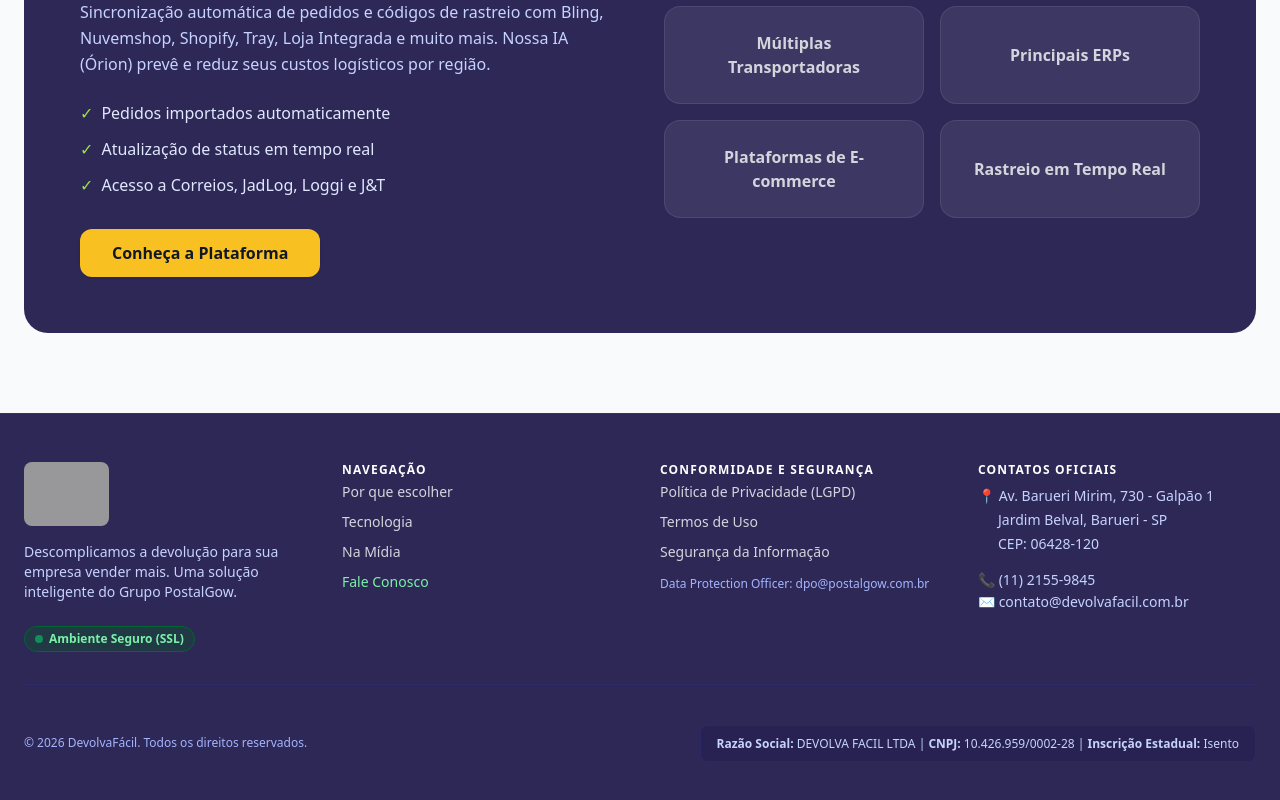
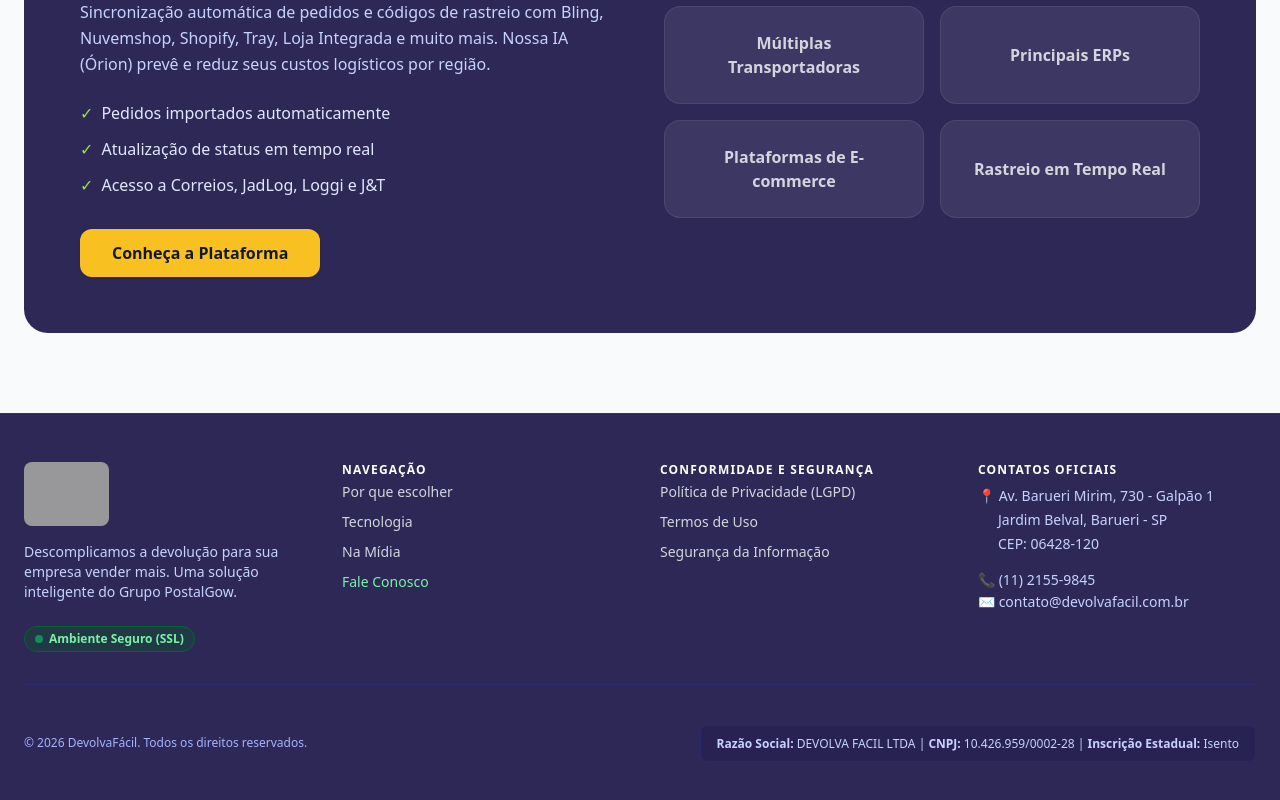
Before and after one commit to Carllux/devolva-facil, a React (Vite) app: page / in a window 1280 px wide. Shown: the part 5648-6448 px from the top of the page. Built offline with nearby package versions, Linux system fonts and the light colour scheme; grey boxes are pictures that could not be loaded; the HTML template or start-up script is replaced by a standard one.

Commit message:
Update Footer.jsx

```diff
--- a/src/components/Footer.jsx
+++ b/src/components/Footer.jsx
@@ -55,9 +55,9 @@ export default function Footer() {
           <a href="/seguranca-da-informacao" className="hover:text-white transition-colors font-medium">
             Segurança da Informação
           </a>
-          <span className="text-xs text-indigo-300 font-medium pt-1">
+          {/* <span className="text-xs text-indigo-300 font-medium pt-1">
             Data Protection Officer: dpo@postalgow.com.br
-          </span>
+          </span> */}
         </div>
 
         {/* Coluna 4: Contatos Oficiais */}
```
